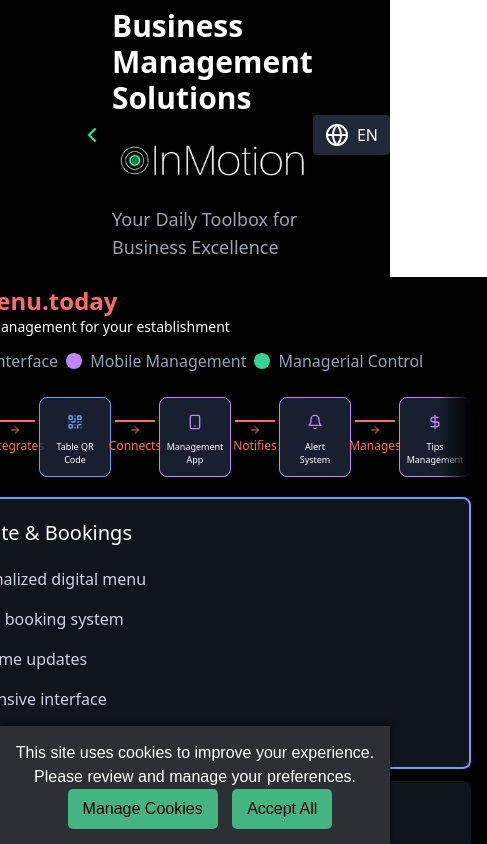
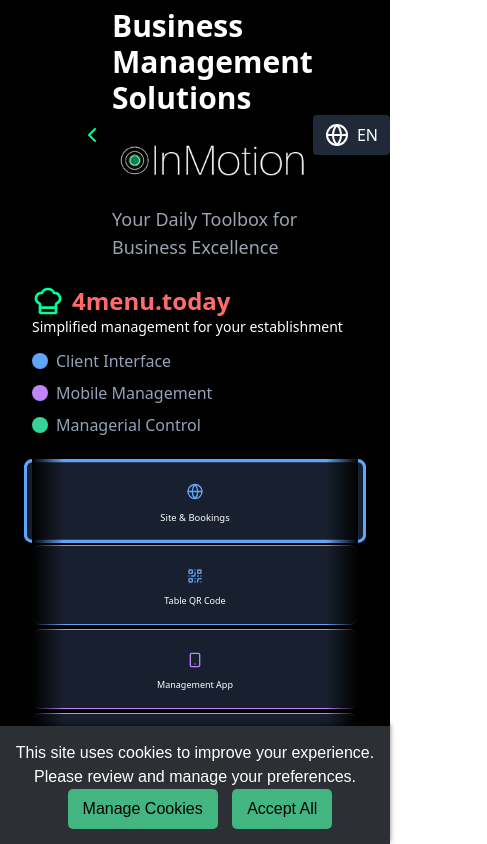
Before and after one commit to beloureiro/NS3, a React (Create React App) app: page /NS3/4menu in a window 390 px wide. Shown: the top 844 px of the page, 487 px wide, since content can reach past the window. Built offline with nearby package versions, Linux system fonts and the light colour scheme.

Commit message:
4menu responsivo

```diff
--- a/src/Solutions/4Menu.js
+++ b/src/Solutions/4Menu.js
@@ -35,14 +35,17 @@ const FlowCard = ({ icon: Icon, title, color, isSelected, onClick }) => {
         min-w-[4.5rem] w-16 h-20
         sm:min-w-[5rem] sm:w-20 sm:h-24
         md:min-w-[6rem] md:w-24 md:h-28
-        lg:min-w-[7rem] lg:w-28 lg:h-32`}
+        lg:min-w-[7rem] lg:w-28 lg:h-32
+        md:flex-shrink-0
+        md:flex-grow-0
+        w-full md:w-auto`} // Ajuste para ocupar toda a largura em mobile
     >
-      <div className="flex flex-col items-center text-center gap-1"> {/* Reduzido gap para 1 */}
-        <div className={`bg-${color}-400/10 p-1.5 rounded-lg`}> {/* Reduzido padding para 1.5 */}
-          <Icon className={`text-${color}-400 w-4 h-4 sm:w-5 sm:h-5 md:w-6 md:h-6`} /> {/* Ajustado tamanhos dos ícones */}
+      <div className="flex flex-col items-center text-center gap-1">
+        <div className={`bg-${color}-400/10 p-1.5 rounded-lg`}>
+          <Icon className={`text-${color}-400 w-4 h-4 sm:w-5 sm:h-5 md:w-6 md:h-6`} />
         </div>
         <div>
-          <h3 className="text-[9px] sm:text-[10px] md:text-xs lg:text-sm font-medium text-white whitespace-normal px-0.5">{title}</h3> {/* Texto ainda menor */}
+          <h3 className="text-[9px] sm:text-[10px] md:text-xs lg:text-sm font-medium text-white whitespace-normal px-0.5">{title}</h3>
         </div>
       </div>
     </div>
@@ -51,10 +54,10 @@ const FlowCard = ({ icon: Icon, title, color, isSelected, onClick }) => {
 
 // Component for displaying connecting arrows between FlowCards
 const ArrowConnection = ({ label }) => (
-  <div className="flex flex-col items-center justify-center w-10 md:w-14"> {/* Reduzido ainda mais a largura */}
-    <div className="h-0.5 w-full bg-[#FF6B6B] mb-0.5" /> {/* Reduzido margin bottom */}
-    <ArrowRight className="text-[#FF6B6B] w-3 h-3 md:w-4 md:h-4" /> {/* Ícone ainda menor */}
-    <span className="text-xs md:text-sm text-[#FF6B6B] mt-0.5 text-center whitespace-normal min-w-[50px]">{label}</span> {/* Texto menor e min-width reduzido */}
+  <div className="flex flex-col items-center justify-center w-10 md:w-14 hidden md:flex"> {/* Oculta em mobile */}
+    <div className="h-0.5 w-full bg-[#FF6B6B] mb-0.5" />
+    <ArrowRight className="text-[#FF6B6B] w-3 h-3 md:w-4 md:h-4" />
+    <span className="text-xs md:text-sm text-[#FF6B6B] mt-0.5 text-center whitespace-normal min-w-[50px]">{label}</span>
   </div>
 );
 
@@ -107,18 +110,18 @@ const DetailPanel = ({ selectedItem, t }) => {
   }[detail.color];
 
   return (
-    <div className={`mt-3 bg-slate-800/50 p-4 rounded-lg border-2 ${borderColor}`}> {/* Reduzido margin-top e padding */}
-      <div className="flex items-center gap-3 mb-4"> {/* Reduzido gap e margin-bottom */}
-        <div className={`bg-${detail.color}-400/10 p-2 rounded-lg`}> {/* Reduzido padding */}
-          <Icon className={`text-${detail.color}-400 w-5 h-5 md:w-6 md:h-6`} /> {/* Reduzido tamanho do ícone */}
+    <div className={`mt-3 bg-slate-800/50 p-4 rounded-lg border-2 ${borderColor}`}>
+      <div className="flex items-center gap-3 mb-4">
+        <div className={`bg-${detail.color}-400/10 p-2 rounded-lg`}>
+          <Icon className={`text-${detail.color}-400 w-5 h-5 md:w-6 md:h-6`} />
         </div>
-        <h3 className="text-xl md:text-2xl font-medium text-white">{detail.title}</h3> {/* Reduzido tamanho do texto */}
+        <h3 className="text-xl md:text-2xl font-medium text-white">{detail.title}</h3>
       </div>
-      <div className="grid grid-cols-1 sm:grid-cols-2 md:grid-cols-3 gap-4"> {/* Reduzido gap */}
+      <div className="grid grid-cols-1 sm:grid-cols-2 md:grid-cols-3 gap-4">
         {detail.features.map((feature, idx) => (
-          <div key={idx} className="flex items-center gap-2"> {/* Reduzido gap */}
-            <div className={`w-1.5 h-1.5 rounded-full bg-${detail.color}-400`} /> {/* Reduzido tamanho do bullet point */}
-            <span className="text-base text-slate-300">{feature}</span> {/* Reduzido tamanho do texto */}
+          <div key={idx} className="flex items-center gap-2">
+            <div className={`w-1.5 h-1.5 rounded-full bg-${detail.color}-400`} />
+            <span className="text-base text-slate-300">{feature}</span>
           </div>
         ))}
       </div>
@@ -135,15 +138,15 @@ const FourMenu = ({ language = 'en' }) => {
     <div className="bg-black text-white pt-0 px-2 sm:px-4 md:px-6 pb-6">
       <div className="max-w-7xl mx-auto flex flex-col">
         <div className="bg-transparent p-2 sm:p-4 md:p-6 rounded-xl flex-grow">
-          <div className="flex flex-col md:flex-row items-start md:items-center justify-between mb-4 md:mb-6"> {/* Responsivo: ajusta direão e alinhamento */}
+          <div className="flex flex-col md:flex-row items-start md:items-center justify-between mb-4 md:mb-6">
             <div>
               <h2 className="text-2xl sm:text-3xl md:text-4xl lg:text-5xl font-bold text-[#FF6B6B] flex items-center gap-2 md:gap-3">
-                <ChefHat className="text-[#00ff9d] w-8 h-8 sm:w-10 sm:h-10 md:w-12 md:h-12 lg:w-14 lg:h-14" /> {/* Responsivo: ajusta tamanho do ícone */}
+                <ChefHat className="text-[#00ff9d] w-8 h-8 sm:w-10 sm:h-10 md:w-12 md:h-12 lg:w-14 lg:h-14" />
                 4menu.today
               </h2>
-              <p className="text-sm sm:text-base md:text-lg lg:text-xl text-white">{t.subtitle}</p> {/* Responsivo: ajusta tamanho do texto */}
+              <p className="text-sm sm:text-base md:text-lg lg:text-xl text-white">{t.subtitle}</p>
             </div>
-            <div className="flex flex-wrap gap-2 sm:gap-4 mt-3 md:mt-0"> {/* Responsivo: permite quebra de linha */}
+            <div className="flex flex-wrap gap-2 sm:gap-4 mt-3 md:mt-0">
               <span className="text-base text-slate-400 flex items-center">
                 <div className="w-4 h-4 rounded-full bg-blue-400 mr-2" />
                 {t.clientInterface}
@@ -159,14 +162,11 @@ const FourMenu = ({ language = 'en' }) => {
             </div>
           </div>
 
-          {/* Menu flow with clickable cards - adjusted sizes */}
+          {/* Menu flow with clickable cards */}
           <div className="relative">
-            <div className="flex flex-row justify-start md:justify-center items-center
+            <div className={`flex flex-col md:flex-row justify-start md:justify-center items-center
                             gap-1 xs:gap-2 sm:gap-3
-                            overflow-x-auto scrollbar-hide
-                            py-2 sm:py-4
-                            px-2 sm:px-4
-                            -mx-2 sm:-mx-0">
+                            ${'overflow-x-auto scrollbar-hide py-2 sm:py-4 px-2 sm:px-4 -mx-2 sm:-mx-0 md:overflow-visible md:mx-0'}`}>
               <FlowCard
                 icon={Globe}
                 title={t.siteCard.title}
@@ -213,17 +213,17 @@ const FourMenu = ({ language = 'en' }) => {
             <div className="md:hidden absolute inset-y-0 left-0 bg-gradient-to-r from-black w-8" />
           </div>
 
-          {/* Detailed panel - adjusted spacing */}
+          {/* Detailed panel */}
           <DetailPanel selectedItem={selectedItem} t={t} />
 
-          {/* Additional management sections - reduced top margin */}
+          {/* Additional management sections */}
           <div className="mt-3 grid grid-cols-1 sm:grid-cols-2 lg:grid-cols-3 gap-3 sm:gap-4 bg-slate-800/50 p-3 sm:p-4 md:p-5 rounded-lg">
             <div className="flex items-center gap-4">
               <div className="bg-emerald-400/10 p-3 rounded-lg">
-                <ClipboardList className="text-emerald-400 w-8 h-8 md:w-10 md:h-10" /> {/* Responsivo: ajusta tamanho do ícone */}
+                <ClipboardList className="text-emerald-400 w-8 h-8 md:w-10 md:h-10" />
               </div>
               <div>
-                <h3 className="text-lg md:text-xl font-medium text-emerald-400">{t.financialManagement.title}</h3> {/* Responsivo: ajusta tamanho do texto */}
+                <h3 className="text-lg md:text-xl font-medium text-emerald-400">{t.financialManagement.title}</h3>
                 <p className="text-base text-white">{t.financialManagement.description}</p>
               </div>
             </div>
@@ -247,7 +247,7 @@ const FourMenu = ({ language = 'en' }) => {
             </div>
           </div>
 
-          {/* Contact section - reduced top margin */}
+          {/* Contact section */}
           <div className="mt-3 bg-slate-800/50 rounded-lg p-3">
             <ContactSection title={t.contactUs} />
           </div>
```
